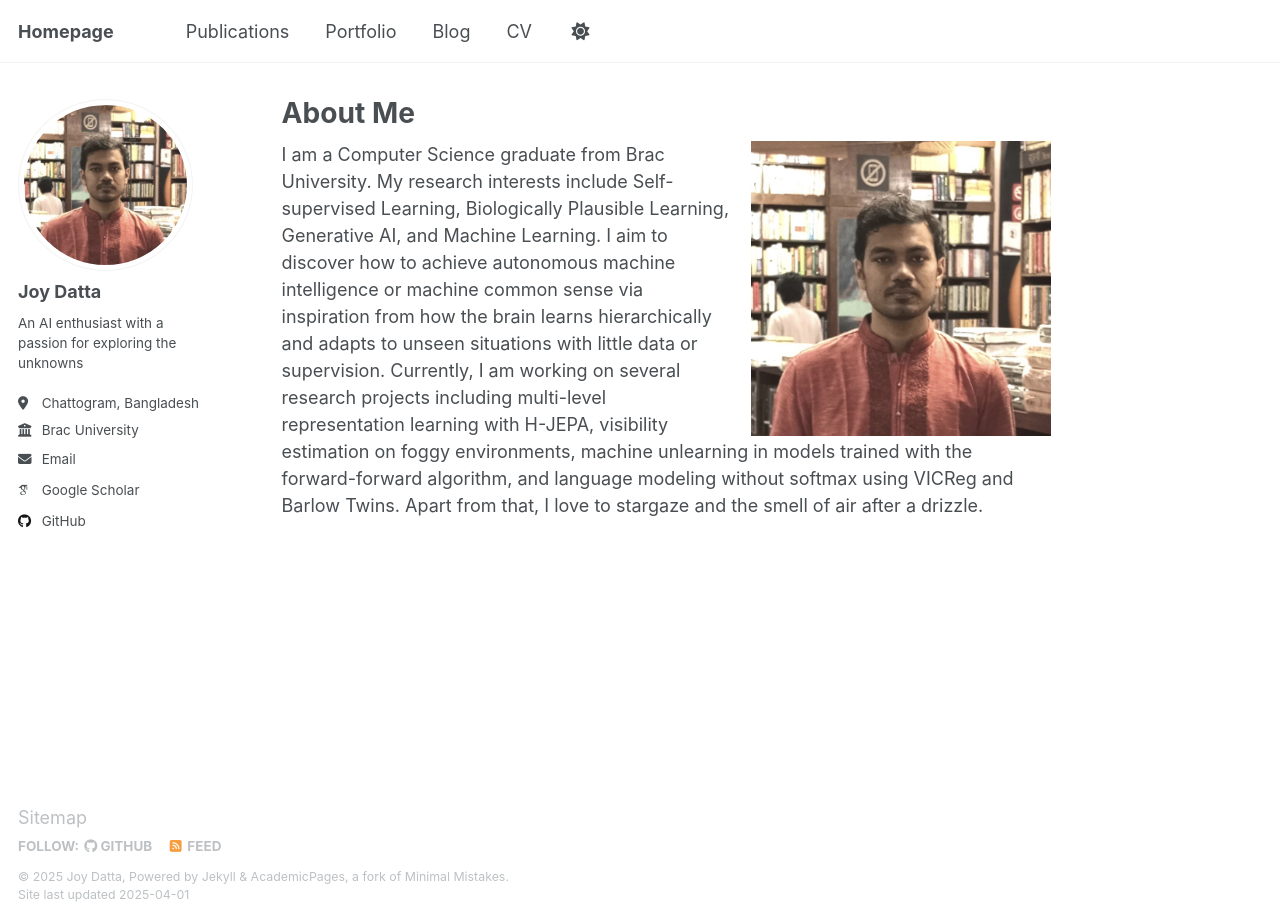
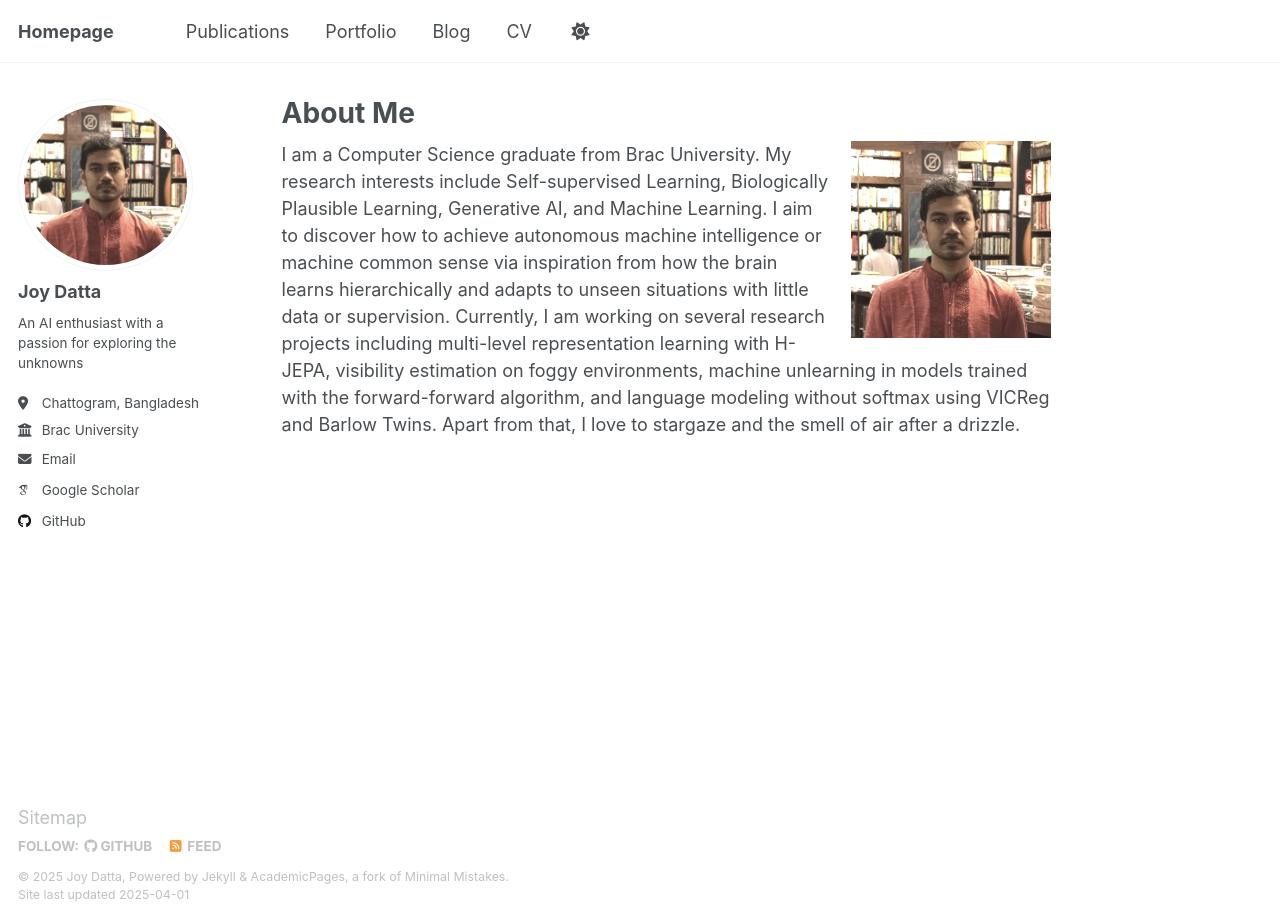
Before and after one commit to joy-datta/joy-datta.github.io, a Jekyll site: the page built from _pages/about.md, in a window 1280 px wide and 923 px high. Built offline with Jekyll 4.4.1, drawn with Linux system fonts in a browser that asks for light colours; some web fonts are replaced.

Commit message:
Update about.md

```diff
--- a/_pages/about.md
+++ b/_pages/about.md
@@ -6,5 +6,5 @@
   - /about/
   - /about.html
 ---
-![illustration](/images/profile.png){: .align-right width="300px"}
+![illustration](/images/profile.png){: .align-right width="200px"}
 I am a Computer Science graduate from Brac University. My research interests include Self-supervised Learning, Biologically Plausible Learning, Generative AI, and Machine Learning. I aim to discover how to achieve autonomous machine intelligence or machine common sense via inspiration from how the brain learns hierarchically and adapts to unseen situations with little data or supervision. Currently, I am working on several research projects including multi-level representation learning with H-JEPA, visibility estimation on foggy environments, machine unlearning in models trained with the forward-forward algorithm, and language modeling without softmax using VICReg and Barlow Twins. Apart from that, I love to stargaze and the smell of air after a drizzle.
```
